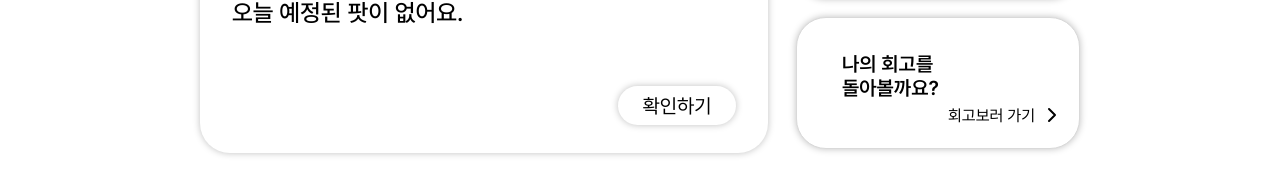
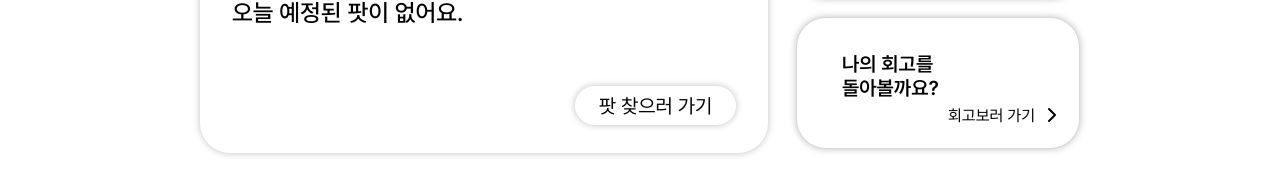
Before and after one commit to ECC-modakmodak/modakmodak-FE, a React (Vite) app: page / in a window 1280 px wide. Shown: the part 402-578 px from the top of the page. Built offline with nearby package versions, Linux system fonts and the light colour scheme.

Commit message:
Fix(home): 버튼 문구 수정

```diff
--- a/src/pages/Home.jsx
+++ b/src/pages/Home.jsx
@@ -240,7 +240,6 @@ const PodSvg = styled.img`
 export default function Home() {
   // === (임시) 덤 데이터 3set ===
 
-
   const retrospect = null;
   const today = null;
 
@@ -293,11 +292,11 @@ export default function Home() {
 
   // 앵커 스크롤
   function scrollToTarget(targetSelector) {
-  const target = document.querySelector(targetSelector);
-  if (!target) return;
+    const target = document.querySelector(targetSelector);
+    if (!target) return;
     window.scrollTo({
-    top: target.offsetTop,
-    behavior: 'smooth',
+      top: target.offsetTop,
+      behavior: 'smooth',
     });
   }
 
@@ -392,7 +391,8 @@ export default function Home() {
                     to="/"
                     onClick={(e) => {
                       e.preventDefault();
-                      const target = document.querySelector('#recommendPotList');
+                      const target =
+                        document.querySelector('#recommendPotList');
                       if (!target) return;
 
                       window.scrollTo({
@@ -405,9 +405,9 @@ export default function Home() {
                       shape="chip"
                       variant="white"
                       size="small"
-                      style={{ fontSize: '20px', width: 118, height: 39 }}
+                      style={{ fontSize: '20px', width: 161, height: 39 }}
                     >
-                      확인하기
+                      팟 찾으러 가기
                     </Button>
                   </CheckBtn>
                 </>
```
